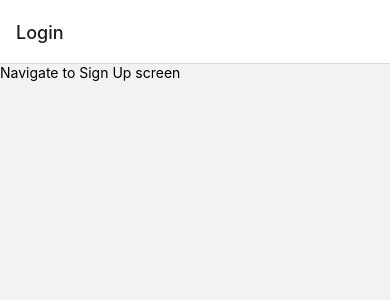
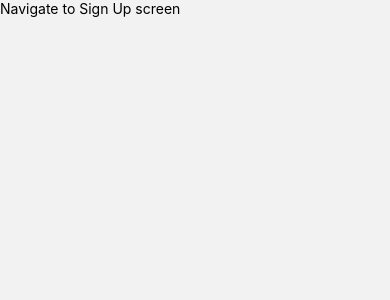
Before and after one commit to VitaliyWebdev/Delivery-App, a React Native app: screen / in a window 390 px wide. Shown: the top 300 px of the page. Built offline with nearby package versions, Linux system fonts and the light colour scheme.

Commit message:
screenOptions extracted to separate object

```diff
--- a/src/routes/beforeAuth/AuthStack.tsx
+++ b/src/routes/beforeAuth/AuthStack.tsx
@@ -5,9 +5,16 @@ import { publicRoutes } from "@src/constants/routes";
 
 const Stack = createStackNavigator();
 
+const screenOptions = {
+  headerShown: false,
+};
+
 const AuthStack = () => {
   return (
-    <Stack.Navigator initialRouteName={publicRoutes.Login}>
+    <Stack.Navigator
+      initialRouteName={publicRoutes.Login}
+      screenOptions={screenOptions}
+    >
       <Stack.Screen name={publicRoutes.Login} component={Login} />
       <Stack.Screen name={publicRoutes.SignUp} component={SignUp} />
     </Stack.Navigator>
```
